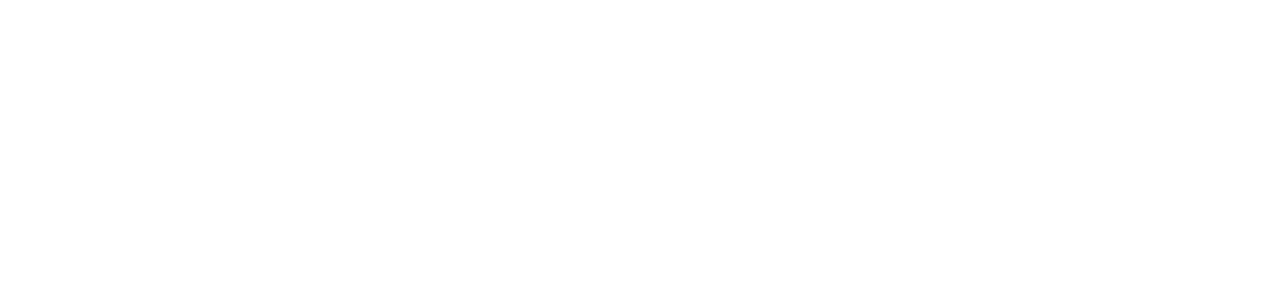
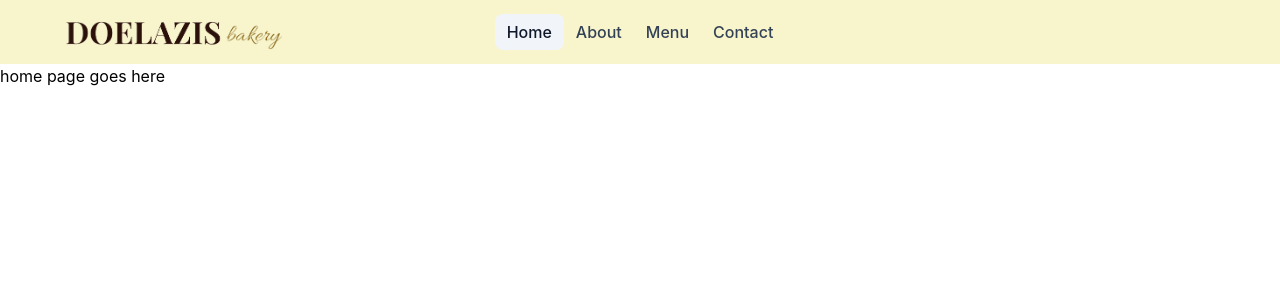
Before and after one commit to aimarmln/DOELazis-bakery, a React (Create React App) app: page / in a window 1280 px wide. Before the commit this address had no page. Shown: the top 300 px of the page. Built offline with nearby package versions, Linux system fonts and the light colour scheme.

Commit message:
feat: add navbar component

```diff
--- a/src/App.js
+++ b/src/App.js
@@ -1,17 +1,21 @@
 import "./App.css";
-import { BrowserRouter, Routes, Route } from "react-router-dom";
+import { BrowserRouter as Router, Routes, Route } from "react-router-dom";
+import Navbar from "./components/Navbar";
+import Home from "./views/Home";
 
 const App = () => {
   return (
     <>
-      <BrowserRouter>
+      <Router>
+      <Navbar />
         <Routes>
+          <Route path="/" element={<Home />} />
           {/* <Route /> "home" */}
           {/* <Route /> "about" */}
           {/* <Route /> "menu" */}
           {/* <Route /> "contact" */}
         </Routes>
-      </BrowserRouter>
+      </Router>
     </>
   );
 };
--- /dev/null
+++ b/src/components/Navbar.jsx
@@ -0,0 +1,38 @@
+import { Link, useLocation } from "react-router-dom";
+import navLogo from "../Assets/Images/doelazis-bakery.png"
+
+const Navbar = () => {
+  const pages = [
+    { page: "Home", path: "/" },
+    { page: "About", path: "/about" },
+    { page: "Menu", path: "/menu" },
+    { page: "Contact", path: "/contact" }
+  ];
+
+  const location = useLocation();
+
+  return (
+    <nav className="sticky top-0 h-16 flex justify-center items-center px-20 bg-neutral-200 " style={{ backgroundColor: "#F8F5CD" }}>
+      <img className="h-44 absolute left-9" src={navLogo} alt="doelazis-navlogo" />
+      <div>
+        {pages.map(({ page, path }) => {
+          let style = "";
+
+          if (location.pathname === path) {
+            style = "rounded-lg px-3 py-2 text-slate-700 font-medium bg-slate-100 text-slate-900 transition duration-200";
+          } else {
+            style = "rounded-lg px-3 py-2 text-slate-700 font-medium hover:bg-slate-100 hover:text-slate-900 transition duration-200";
+          }
+
+          return (
+            <Link to={path} className={style}>
+              {page}
+            </Link>
+          );
+        })}
+      </div>
+    </nav>
+  );
+}
+
+export default Navbar;
--- /dev/null
+++ b/src/views/Home.jsx
@@ -0,0 +1,7 @@
+const Home = () => {
+  return (
+    <h1>home page goes here</h1>
+  );
+}
+
+export default Home;
```
